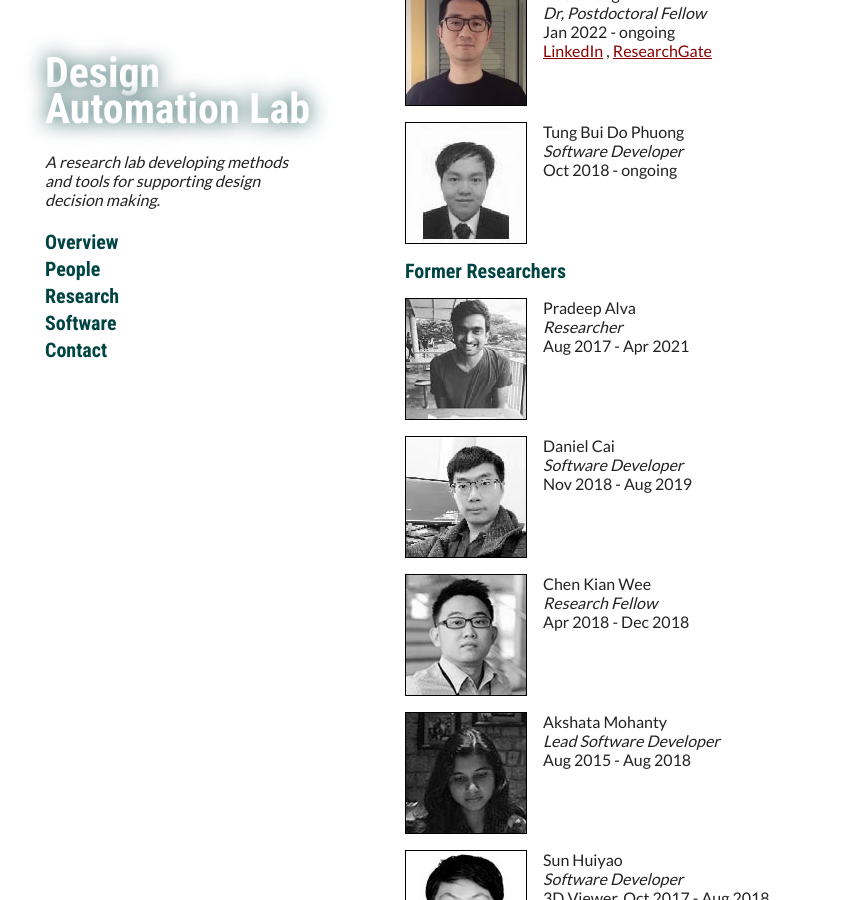
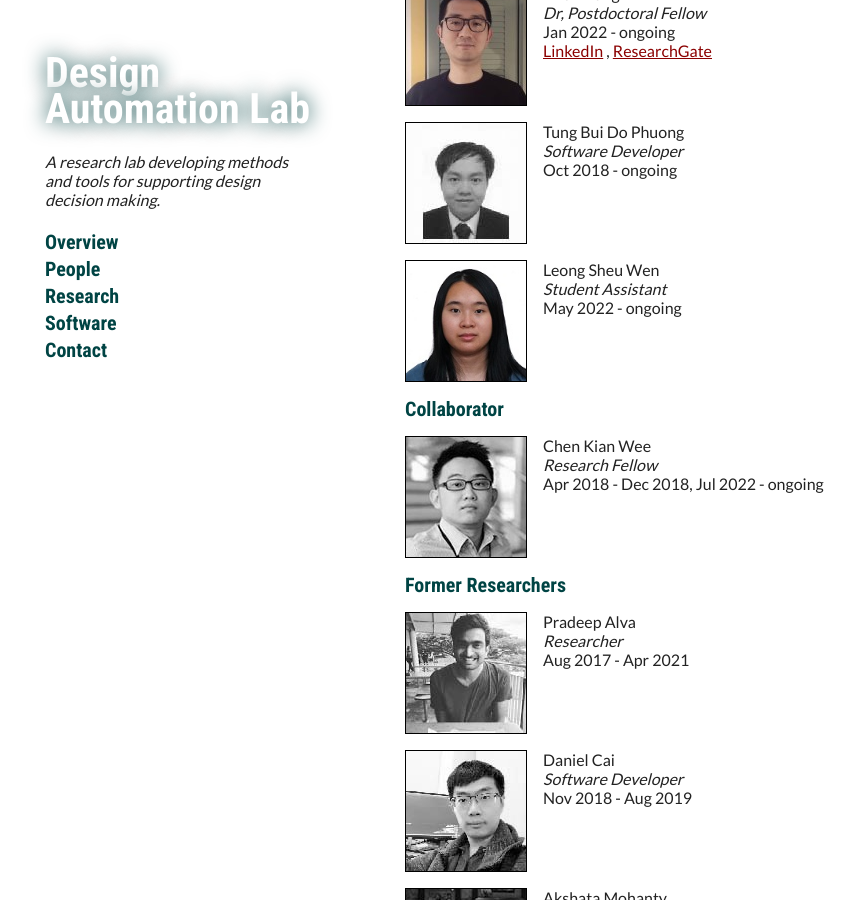
Before and after one commit to design-automation/design-automation-website, a Jekyll site: the page built from pages/people.md, in a window 1280 px wide and 900 px high, scrolled down 265 px. Shown: the whole window, without its empty margins (165-1020 px from the left). Built offline with Jekyll 4.4.1, drawn with Linux system fonts in a browser that asks for light colours; our own code applies the rules of GitHub Pages for plain Markdown files; a script that is not in the unit is left out.

Commit message:
updated people

```diff
--- a/pages/people.md
+++ b/pages/people.md
@@ -27,6 +27,22 @@ title: People
     descr="Oct 2018 - ongoing"
 %}
 
+{% include item.html
+    smlfile="sheuwen_sml.jpg" file="sheuwen.jpg"
+    title="Leong Sheu Wen"
+    subtitle="Student Assistant"
+    descr="May 2022 - ongoing"
+%}
+
+## Collaborator
+
+{% include item.html
+    smlfile="kianwee_sml.jpg" file="kianwee.jpg"
+    title="Chen Kian Wee"
+    subtitle="Research Fellow"
+    descr="Apr 2018 - Dec 2018, Jul 2022 - ongoing"
+%}
+
 ## Former Researchers
 
 {% include item.html
@@ -41,13 +57,6 @@ title: People
     title="Daniel Cai"
     subtitle="Software Developer"
     descr="Nov 2018 - Aug 2019"
-%}
-
-{% include item.html
-    smlfile="kianwee_sml.jpg" file="kianwee.jpg"
-    title="Chen Kian Wee"
-    subtitle="Research Fellow"
-    descr="Apr 2018 - Dec 2018"
 %}
 
 {% include item.html
```
Also changed, not shown: assets/images/sheuwen.jpg (added), assets/images/sheuwen_sml.jpg (added).
